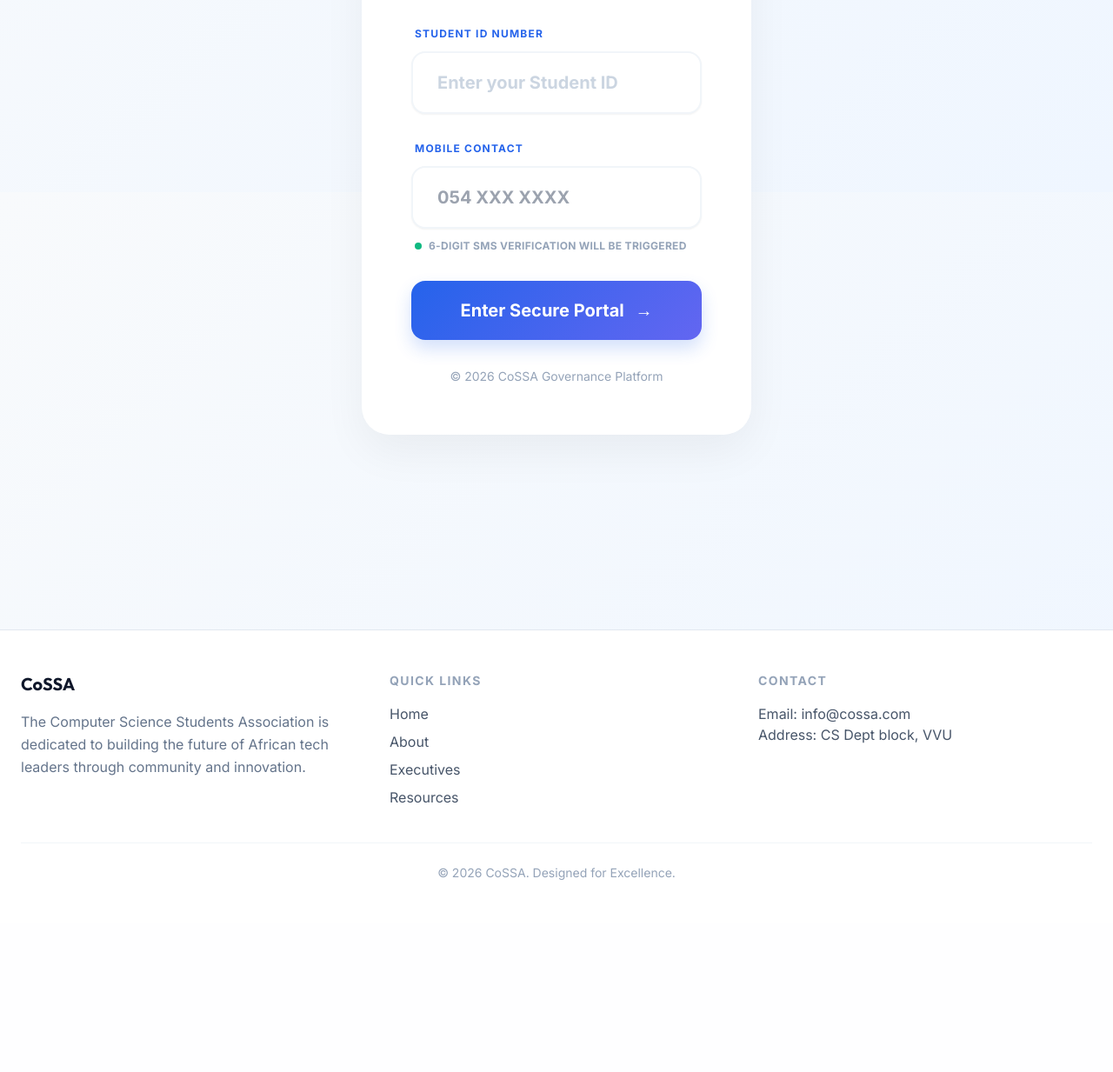
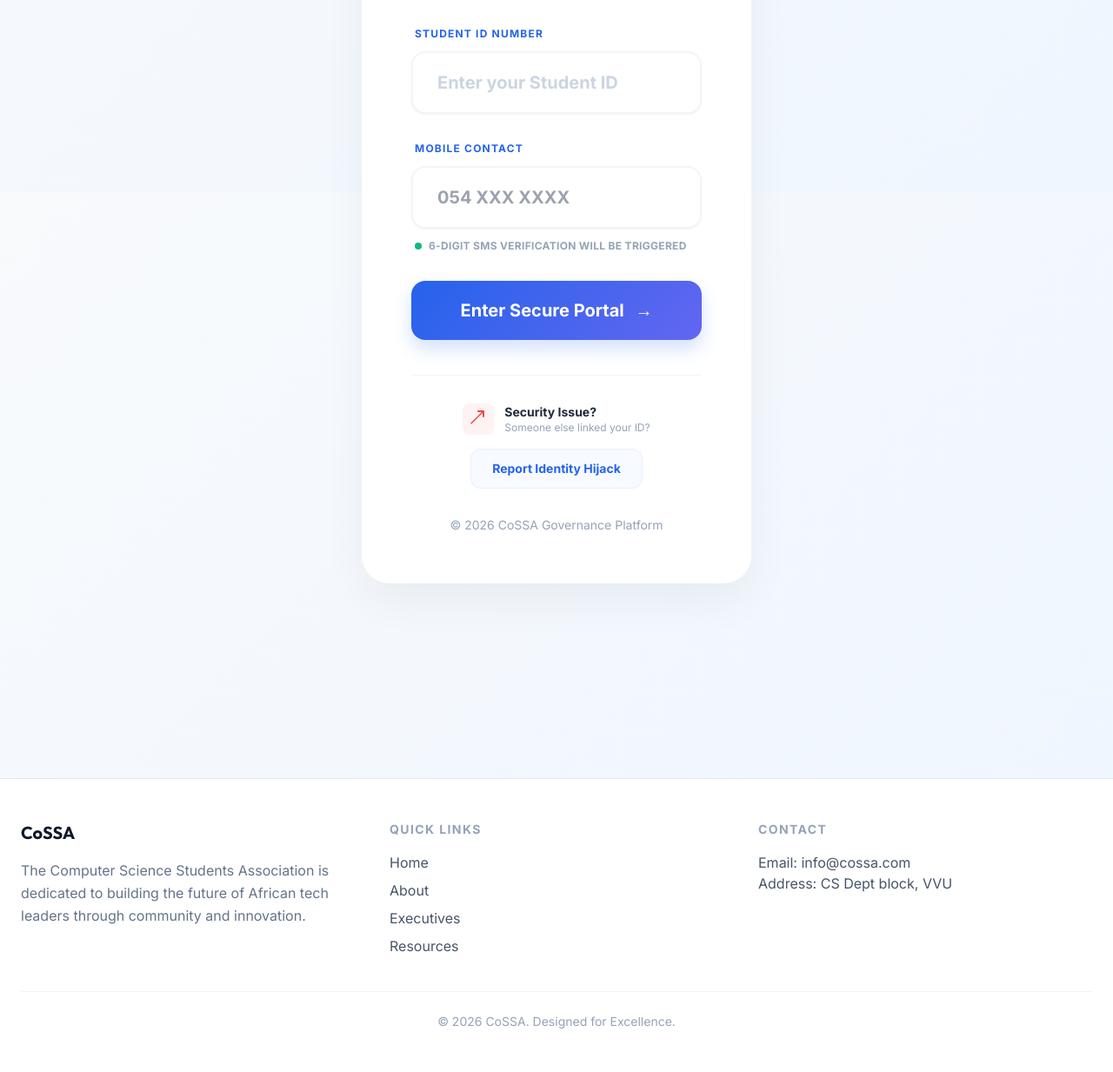
Before and after one commit to sasusavage/cosaa, a Flask app: page /vote/login in a window 1280 px wide. Shown: the part 579-1812 px from the top of the page at 87% size. Before the commit the page ends 1591 px from the top, so only its background shows below. Run offline with Flask 3, Linux system fonts and the light colour scheme; some libraries are stand-ins or nearby versions.

Commit message:
style: added permanent report hijack link to login page

```diff
--- a/app/templates/voting/login.html
+++ b/app/templates/voting/login.html
@@ -43,6 +43,23 @@
             </button>
         </form>
 
+        <div class="mt-10 w-full pt-8 border-t border-slate-100 flex flex-col items-center gap-4">
+            <div class="flex items-center gap-3">
+                <div class="p-2 bg-red-50 rounded-lg">
+                    <svg xmlns="http://www.w3.org/2000/svg" class="h-5 w-5 text-red-500" viewBox="0 0 20 20" fill="currentColor">
+                        <path fill-rule="evenodd" d="M2.166 15.833L15 3.001V7a1 1 0 102 0V1a1 1 0 00-1-1h-6a1 1 0 100 2h3.999L1.166 14.833a1 1 0 001 1z" clip-rule="evenodd" />
+                    </svg>
+                </div>
+                <div>
+                    <h4 class="text-sm font-black text-slate-800">Security Issue?</h4>
+                    <p class="text-xs text-slate-400 font-medium">Someone else linked your ID?</p>
+                </div>
+            </div>
+            <a href="{{ url_for('voting.report_hijack') }}" class="text-sm font-black text-blue-600 hover:text-blue-700 transition-colors bg-blue-50/50 px-6 py-3 rounded-xl border border-blue-100/50">
+                Report Identity Hijack
+            </a>
+        </div>
+
         <p class="mt-8 text-slate-400 text-sm font-medium">© 2026 CoSSA Governance Platform</p>
     </div>
 </div>
```
